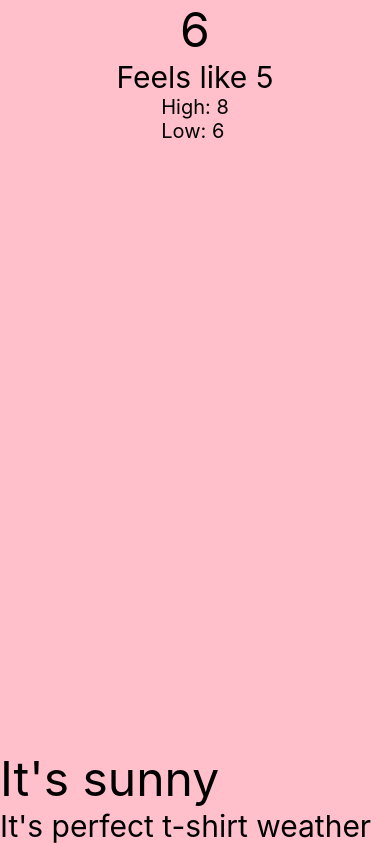
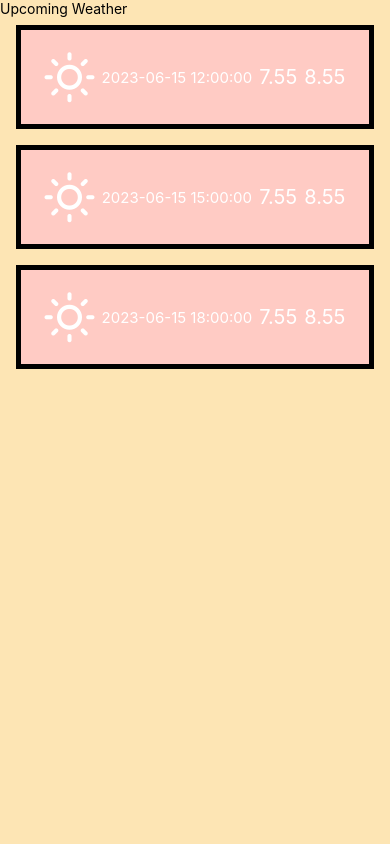
Before and after one commit to adalin96/SimpleProject, a React Native app: screen / in a window 390 px wide. Built offline with nearby package versions, Linux system fonts and the light colour scheme.

Commit message:
added src folder with uncoming weather and current weather improved style for the UpcomingWeather component

```diff
--- a/App.js
+++ b/App.js
@@ -1,58 +1,19 @@
 import React from "react";
-import { View, Text, SafeAreaView, StyleSheet } from 'react-native'
+import { View, StyleSheet } from 'react-native'
+import CurrentWeather from "./src/components/CurrentWeather";
+import UpComingWeather from "./src/components/UpcomingWeather";
 
 const App = () => {
   return (
-    <SafeAreaView style={styles.wrapper}>
-      <View style={styles.container}>
-        <Text style={styles.temp}>6</Text>
-        <Text style={styles.feels}>Feels like 5</Text>
-        <View styles={styles.highlowWrapper}>
-          <Text style={styles.highlow}>High: 8</Text>
-          <Text style={styles.highlow}>Low: 6</Text>
-        </View>
-      </View>
-      <View style={styles.bodyWrapper}>
-        <Text style={styles.description}>It's sunny</Text>
-        <Text style={styles.message}>It's perfect t-shirt weather</Text>
-      </View>
-    </SafeAreaView>
+    <View style={styles.container}>
+      <UpComingWeather />
+    </View>
   )
 }
 
 const styles = StyleSheet.create({
   container: {
-    flex: 1,
-    alignItems: 'center'
-  },
-  wrapper: {
-    flex: 1,
-    backgroundColor: 'pink',
-  },
-  temp: {
-    color: 'black',
-    fontSize: 48
-  },
-  feels: {
-    fontSize: 30,
-    color: 'black'
-  },
-  highlow: {
-    color: 'black',
-    fontSize: 20
-  },
-  highlowWrapper: {
-    flexDirection: 'row'
-  },
-  bodyWrapper: {
-    justifyContent: 'flex-end',
-    alignItems: 'flex-start'
-  },
-  description: {
-    fontSize: 48
-  },
-  message: {
-    fontSize: 30
+    flex: 1
   }
 })
 export default App
--- a/package.json
+++ b/package.json
@@ -13,7 +13,10 @@
     "expo": "~48.0.15",
     "expo-status-bar": "~1.4.4",
     "react": "18.2.0",
-    "react-native": "0.71.7"
+    "react-native": "0.71.7",
+    "react-native-web": "~0.18.10",
+    "react-dom": "18.2.0",
+    "@expo/webpack-config": "^18.0.1"
   },
   "devDependencies": {
     "@babel/core": "^7.20.0",
--- /dev/null
+++ b/src/components/CurrentWeather.js
@@ -0,0 +1,63 @@
+import React from "react";
+import { View, Text, SafeAreaView, StyleSheet } from 'react-native'
+import { Feather } from '@expo/vector-icons';
+
+const CurrentWeather = () => {
+  return (
+    <SafeAreaView style={styles.wrapper}>
+      <View style={styles.container}>
+        <Feather name="sun" size={100} color="black" />
+        <Text style={styles.temp}>6</Text>
+        <Text style={styles.feels}>Feels like 5</Text>
+        <View style={styles.highlowWrapper}>
+          <Text style={styles.highlow}>High: 8</Text>
+          <Text style={styles.highlow}>Low: 6</Text>
+        </View>
+      </View>
+      <View style={styles.bodyWrapper}>
+        <Text style={styles.description}>It's sunny</Text>
+        <Text style={styles.message}>It's perfect t-shirt weather</Text>
+      </View>
+    </SafeAreaView>
+  )
+}
+
+const styles = StyleSheet.create({
+  container: {
+    flex: 1,
+    alignItems: 'center',
+    justifyContent: 'center'
+  },
+  wrapper: {
+    flex: 1,
+    backgroundColor: 'pink',
+  },
+  temp: {
+    color: 'black',
+    fontSize: 48
+  },
+  feels: {
+    fontSize: 30,
+    color: 'black'
+  },
+  highlow: {
+    color: 'black',
+    fontSize: 20,
+  },
+  highlowWrapper: {
+    flexDirection: 'row'
+  },
+  bodyWrapper: {
+    justifyContent: 'flex-end',
+    alignItems: 'flex-start',
+    paddingLeft: 25,
+    marginBottom: 40
+  },
+  description: {
+    fontSize: 48
+  },
+  message: {
+    fontSize: 30
+  }
+})
+export default CurrentWeather
--- /dev/null
+++ b/src/components/UpcomingWeather.js
@@ -0,0 +1,108 @@
+import React from 'react'
+import {
+  Text,
+  SafeAreaView,
+  StyleSheet,
+  FlatList,
+  View,
+  StatusBar
+} from 'react-native'
+import { Feather } from '@expo/vector-icons'
+
+const DATA = [
+  {
+    dt_txt: '2023-06-15 12:00:00',
+    main: {
+      temp_max: 8.55,
+      temp_min: 7.55
+    },
+    weather: [
+      {
+        main: 'Clear'
+      }
+    ]
+  },
+  {
+    dt_txt: '2023-06-15 15:00:00',
+    main: {
+      temp_max: 8.55,
+      temp_min: 7.55
+    },
+    weather: [
+      {
+        main: 'Clouds'
+      }
+    ]
+  },
+  {
+    dt_txt: '2023-06-15 18:00:00',
+    main: {
+      temp_max: 8.55,
+      temp_min: 7.55
+    },
+    weather: [
+      {
+        main: 'Rain'
+      }
+    ]
+  }
+]
+
+const Item = (props) => {
+  const { dt_txt, min, max, condition } = props
+  return (
+    <View style={styles.item}>
+      <Feather name={'sun'} size={50} color={'white'} />
+      <Text style={styles.date}>{dt_txt}</Text>
+      <Text style={styles.temp}>{min}</Text>
+      <Text style={styles.temp}>{max}</Text>
+    </View>
+  )
+}
+const UpComingWeather = () => {
+  const renderItem = ({ item }) => (
+    <Item
+      condition={item.weather[0].main}
+      dt_txt={item.dt_txt}
+      min={item.main.temp_min}
+      max={item.main.temp_max}
+    />
+  )
+  return (
+    <SafeAreaView style={styles.container}>
+      <Text>Upcoming Weather</Text>
+      <FlatList
+        data={DATA}
+        renderItem={renderItem}
+        keyExtractor={(item) => item.dt_txt}
+      />
+    </SafeAreaView>
+  )
+}
+
+const styles = StyleSheet.create({
+  container: {
+    flex: 1,
+    marginTop: StatusBar.currentHeight || 0,
+    backgroundColor: '#FDE5B4'
+  },
+  item: {
+    padding: 20,
+    marginVertical: 8,
+    marginHorizontal: 16,
+    flexDirection: 'row',
+    justifyContent: 'space-around',
+    alignItems: 'center',
+    borderWidth: 5,
+    backgroundColor: '#FFCBC4'
+  },
+  temp: {
+    color: 'white',
+    fontSize: 20
+  },
+  date: {
+    color: 'white',
+    fontSize: 15
+  }
+})
+export default UpComingWeather
```
Also changed, not shown: 1 other file (tests, documents, lock files or other folders).
